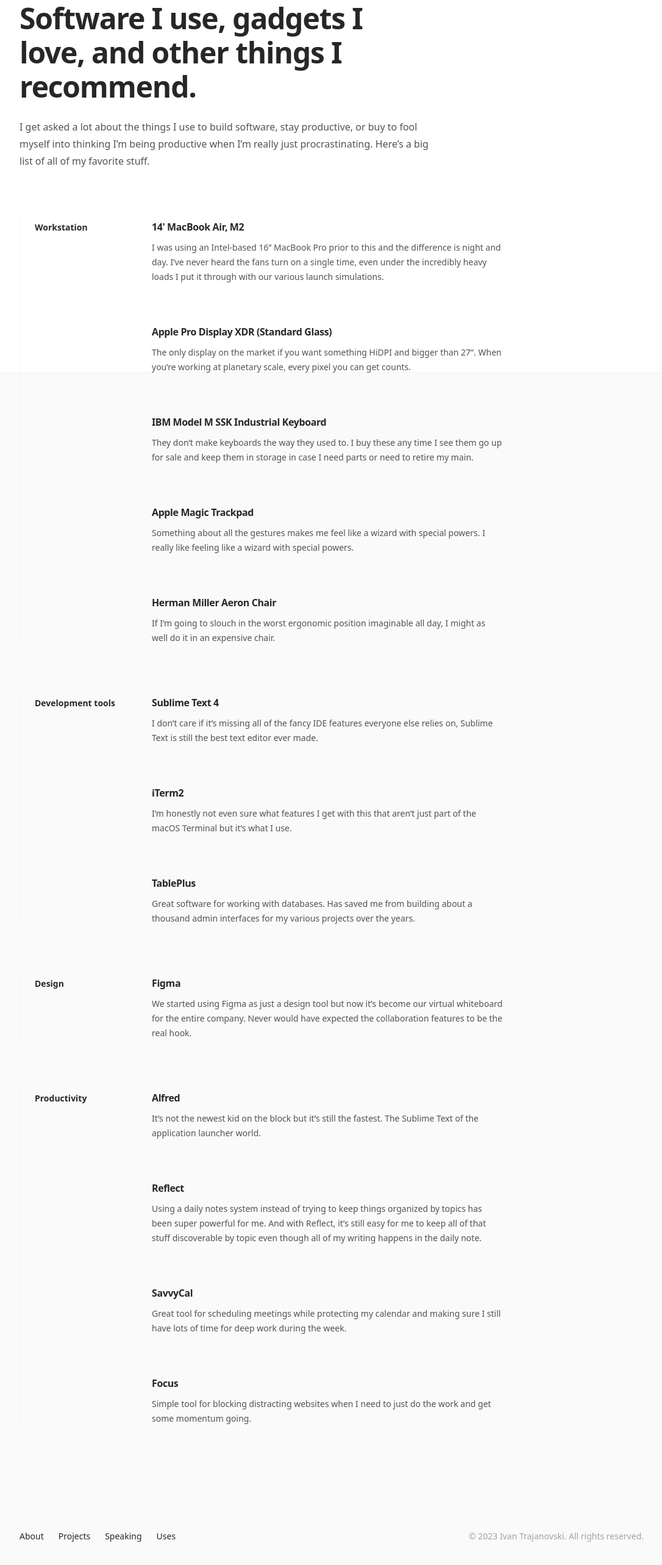
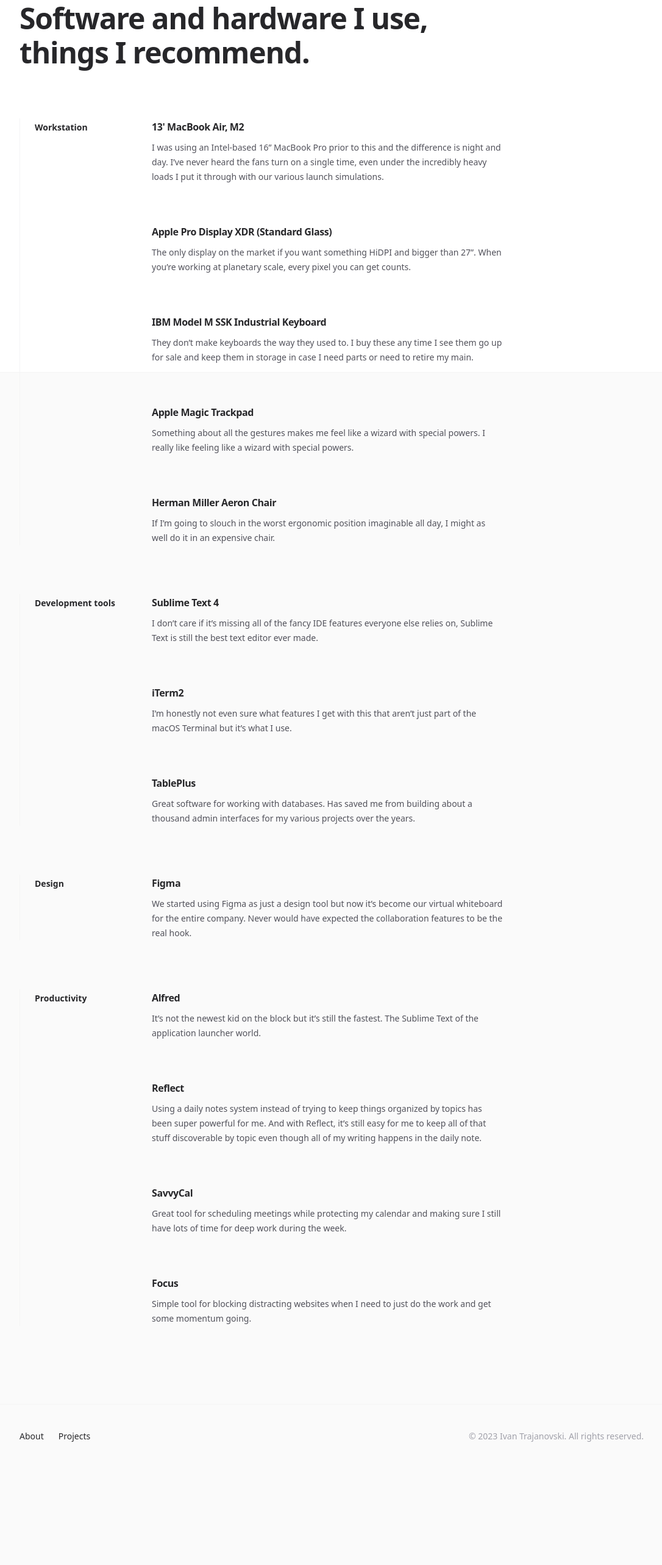
Before and after one commit to ivantrj/personal-website, a Next.js app: page /uses in a window 1280 px wide. Shown: the part 190-2756 px from the top of the page at 61% size, without its empty margins (96-1182 px from the left). After the commit the page ends 2621 px from the top, so only its background shows below. Built offline with nearby package versions, Linux system fonts and the light colour scheme; no server answers.

Commit message:
remove section, comment uses

```diff
--- a/src/app/uses/page.jsx
+++ b/src/app/uses/page.jsx
@@ -31,12 +31,12 @@ export const metadata = {
 export default function Uses() {
   return (
     <SimpleLayout
-      title="Software I use, gadgets I love, and other things I recommend."
-      intro="I get asked a lot about the things I use to build software, stay productive, or buy to fool myself into thinking I’m being productive when I’m really just procrastinating. Here’s a big list of all of my favorite stuff."
+      title="Software and hardware I use, things I recommend."
+      // intro="I get asked a lot about the things I use to build software, stay productive, or buy to fool myself into thinking I’m being productive when I’m really just procrastinating. Here’s a big list of all of my favorite stuff."
     >
       <div className="space-y-20">
         <ToolsSection title="Workstation">
-          <Tool title="14' MacBook Air, M2">
+          <Tool title="13' MacBook Air, M2">
             I was using an Intel-based 16” MacBook Pro prior to this and the
             difference is night and day. I’ve never heard the fans turn on a
             single time, even under the incredibly heavy loads I put it through
--- a/src/components/Footer.jsx
+++ b/src/components/Footer.jsx
@@ -23,8 +23,7 @@ export function Footer() {
               <div className="flex flex-wrap justify-center gap-x-6 gap-y-1 text-sm font-medium text-zinc-800 dark:text-zinc-200">
                 <NavLink href="/about">About</NavLink>
                 <NavLink href="/projects">Projects</NavLink>
-                <NavLink href="/speaking">Speaking</NavLink>
-                <NavLink href="/uses">Uses</NavLink>
+                {/* <NavLink href="/uses">Tools I Use</NavLink> */}
               </div>
               <p className="text-sm text-zinc-400 dark:text-zinc-500">
                 &copy; {new Date().getFullYear()} Ivan Trajanovski. All rights
```
